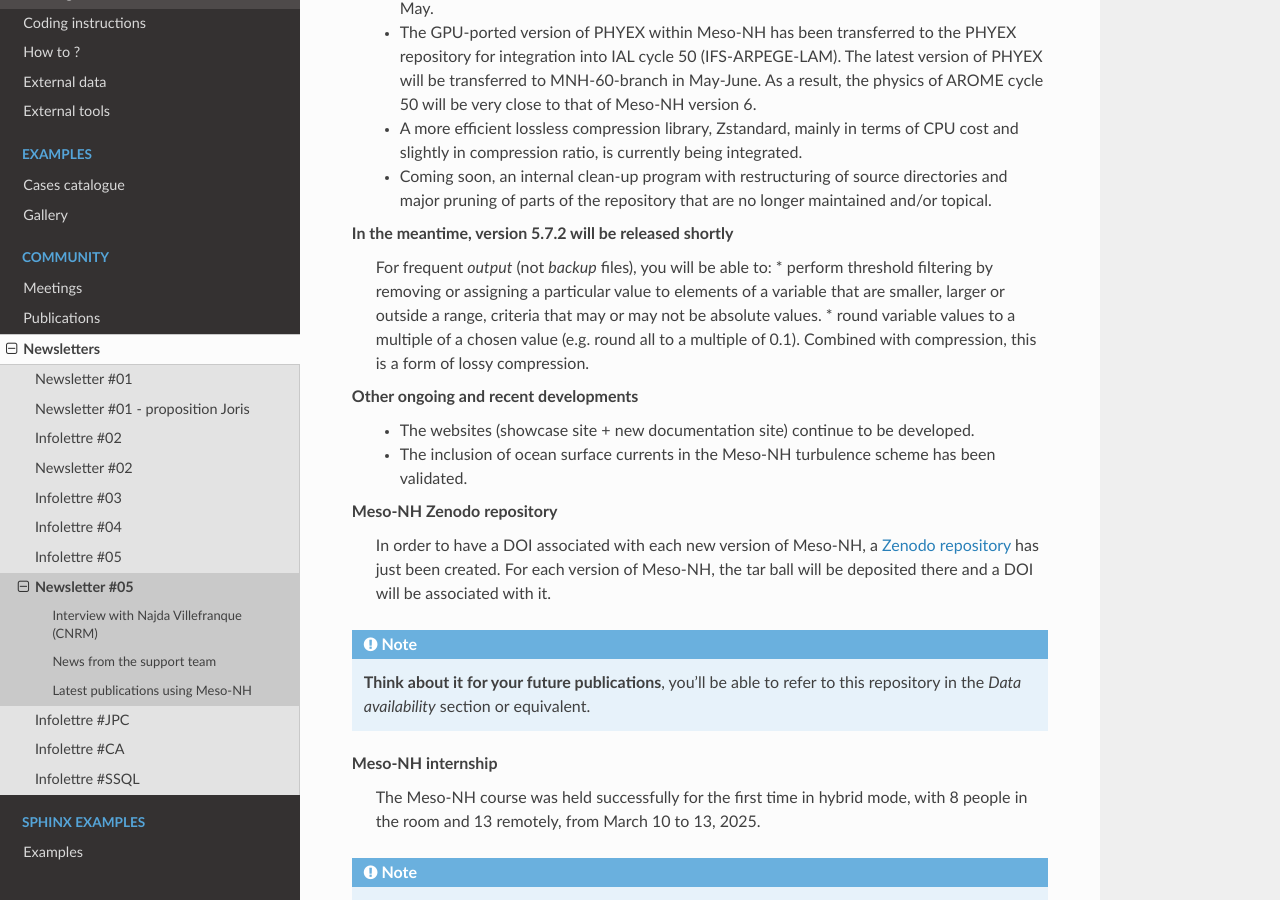
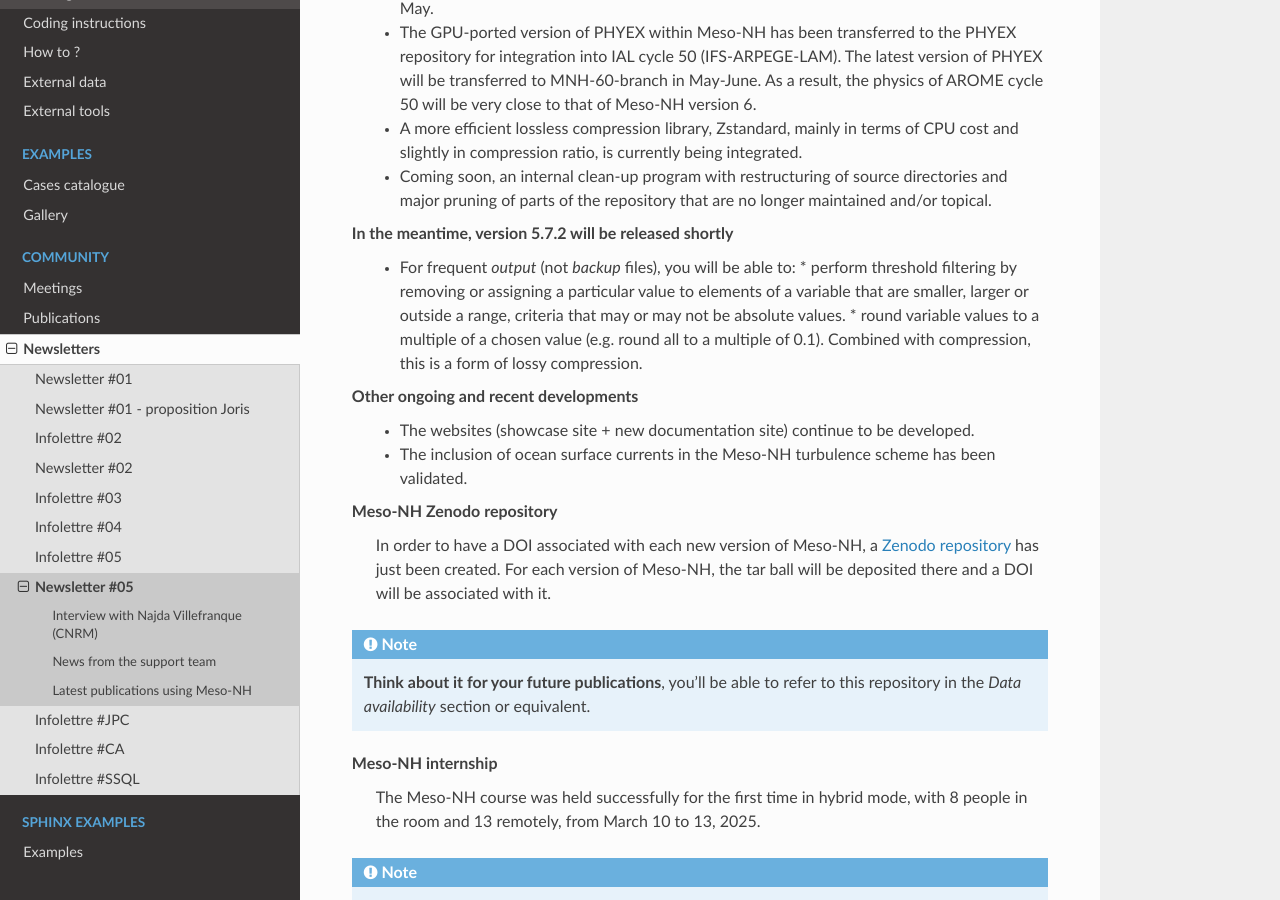
Before and after one commit to JorisPianezze/mesonh_beta_test_guide, a Sphinx documentation site: the page built from docs/source/community/newsletters/newsletter_05_en.rst, in a window 1280 px wide and 900 px high, scrolled down 2409 px. Built offline with Sphinx 7.4.7 and the Read the Docs theme 3.1.0, drawn with Linux system fonts in a browser that asks for light colours; pages that are not in the unit, such as notebooks, are missing from menus.

```diff
--- a/docs/source/community/newsletters/newsletter_05_en.rst
+++ b/docs/source/community/newsletters/newsletter_05_en.rst
@@ -58,9 +58,9 @@ Version 6
   - Coming soon, an internal clean-up program with restructuring of source directories and major pruning of parts of the repository that are no longer maintained and/or topical.
 
 In the meantime, version 5.7.2 will be released shortly
-  For frequent *output* (not *backup* files), you will be able to:
-  * perform threshold filtering by removing or assigning a particular value to elements of a variable that are smaller, larger or outside a range, criteria that may or may not be absolute values.
-  * round variable values to a multiple of a chosen value (e.g. round all to a multiple of 0.1). Combined with compression, this is a form of lossy compression.
+  - For frequent *output* (not *backup* files), you will be able to:
+    * perform threshold filtering by removing or assigning a particular value to elements of a variable that are smaller, larger or outside a range, criteria that may or may not be absolute values.
+    * round variable values to a multiple of a chosen value (e.g. round all to a multiple of 0.1). Combined with compression, this is a form of lossy compression.
 
 
 Other ongoing and recent developments
```
